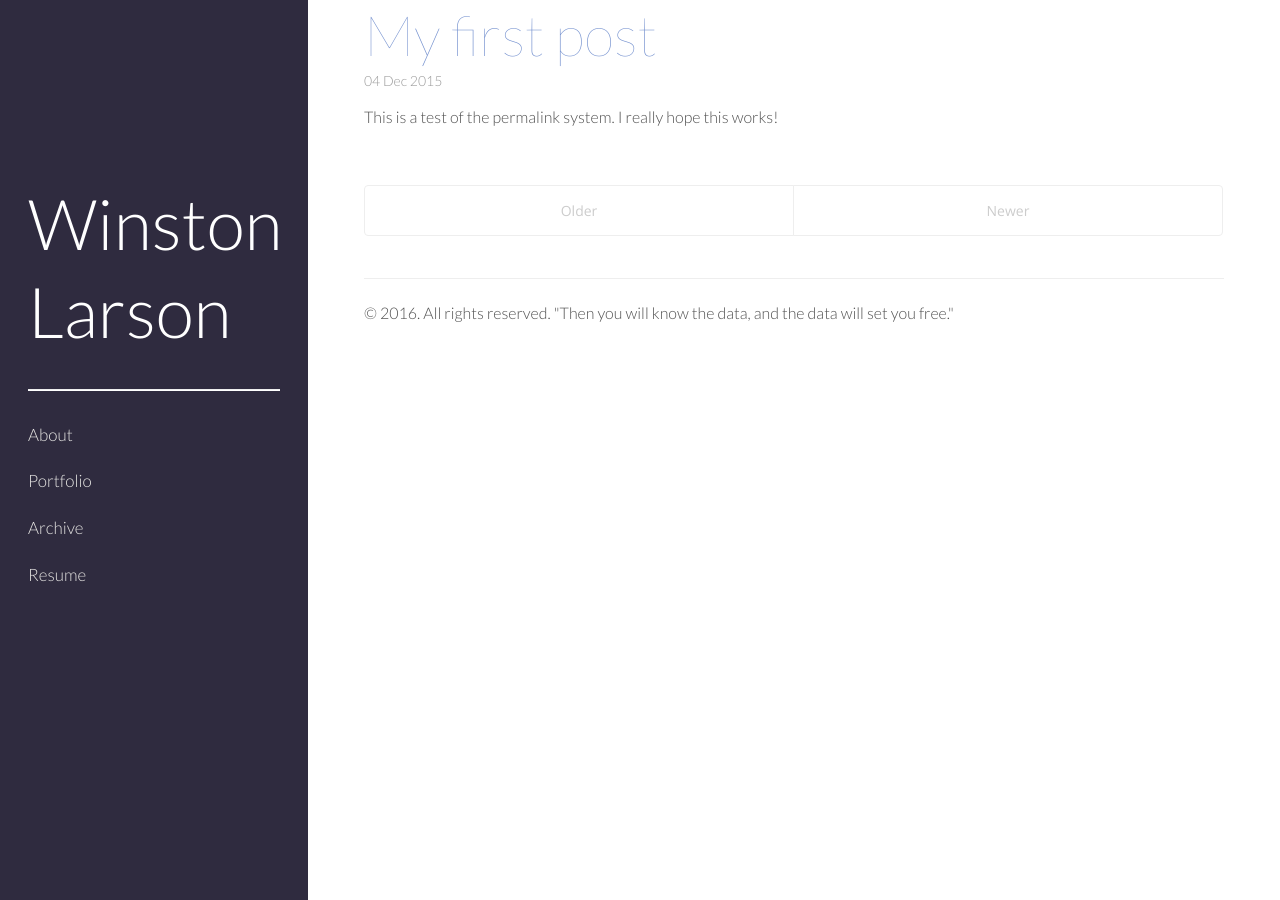
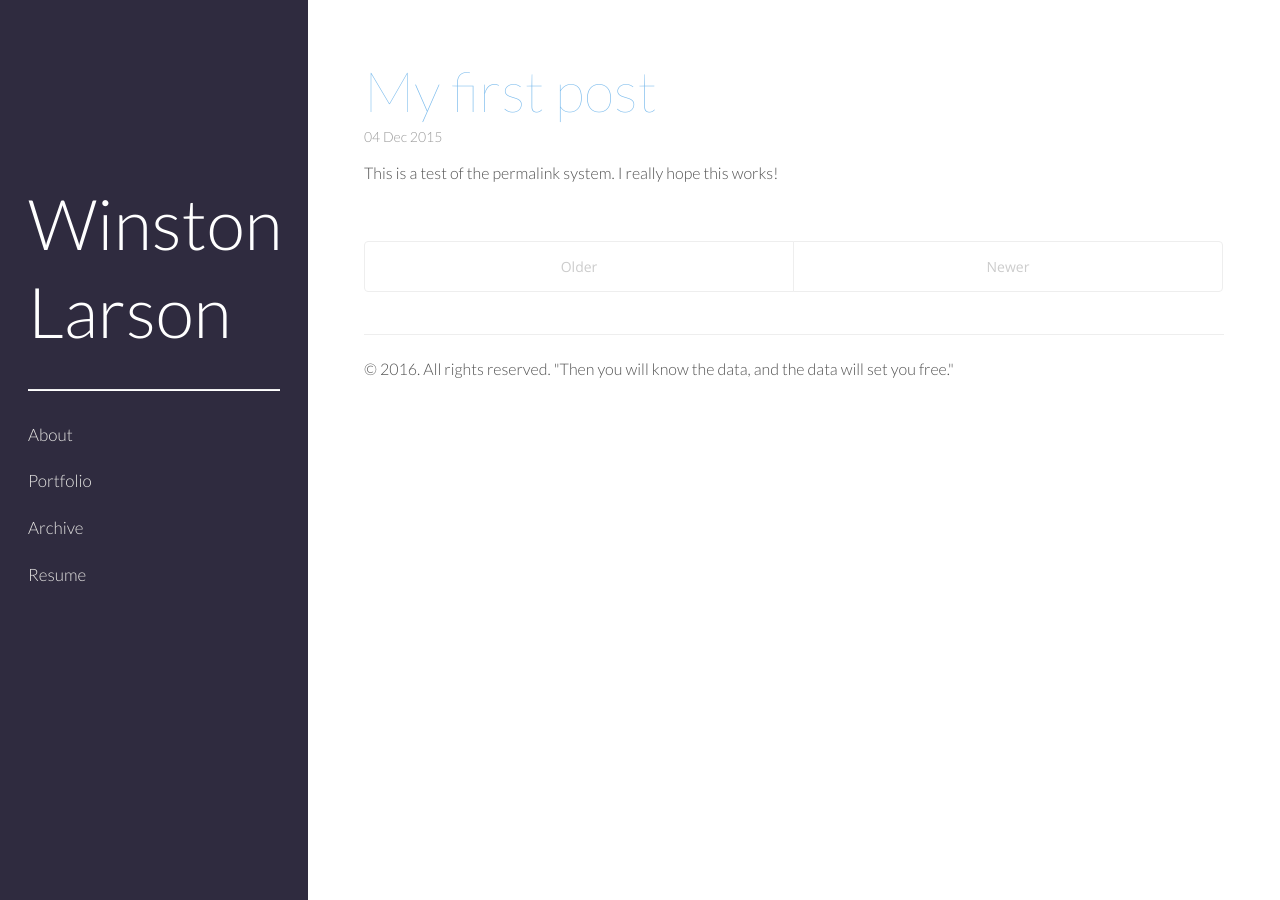
Before and after one commit to winstonlarson/old_website, a Jekyll site: the page built from index.html, in a window 1280 px wide. Built offline with Jekyll 4.4.1, drawn with Linux system fonts in a browser that asks for light colours; some web fonts are replaced; the list of posts is cut into pages by our own code.

```diff
--- a/public/css/hyde.css
+++ b/public/css/hyde.css
@@ -70,6 +70,7 @@
   padding: 2rem 1rem;
   color: rgba(255,255,255,.5);
   background-color: #2F2B3F;
+  top: 0;
 }
 @media (min-width: 48em) {
   .sidebar {
@@ -180,8 +181,8 @@
  */
 
 .content {
-  /*padding-top:    4rem;
-  padding-bottom: 4rem;*/
+  padding-top:    4rem;
+  padding-bottom: 4rem;
 }
 
 @media (min-width: 48em) {
--- a/public/css/poole.css
+++ b/public/css/poole.css
@@ -339,14 +339,14 @@
 .page-title,
 .post-title,
 .post-title a {
-  color: #728FCE;
+  color: #79BAEC;
   font-weight:100;
   font-size: 4rem;
 }
 .page-title,
 .post-title {
   margin-top: 0;
-  color: #728FCE;/*B1ADC1*/
+  color: #79BAEC;/*B1ADC1*/
   font-weight:100;
   font-size: 4rem;
 }
```
